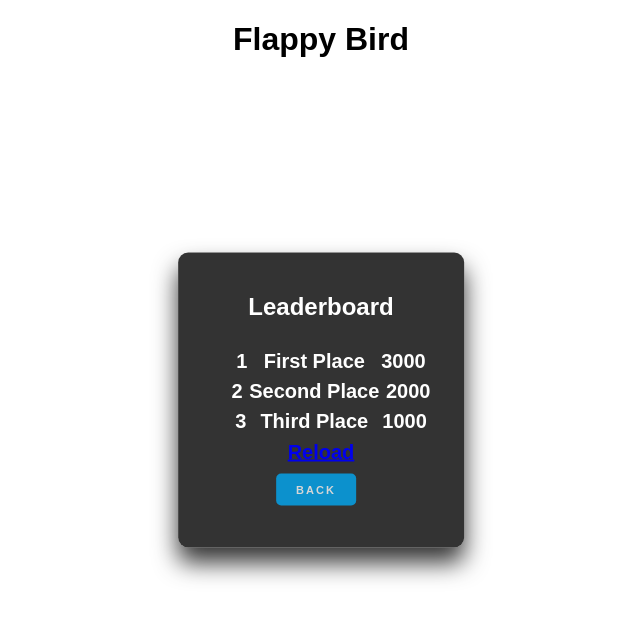
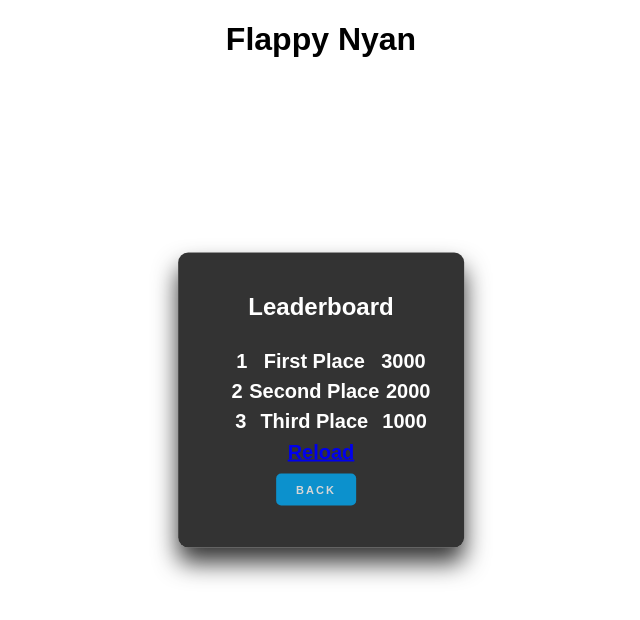
Before and after one commit to altriskaa/FlappyNyan, a plain HTML site: page leaderboard.html in a window 1280 px wide. Shown: the whole page, without its empty margins (319-959 px from the left). Drawn offline with Linux system fonts and the light colour scheme; no server answers.

Commit message:
Update leaderboard.html

```diff
--- a/leaderboard.html
+++ b/leaderboard.html
@@ -7,7 +7,7 @@
     <link rel="stylesheet" href="style.css">
 </head>
 <body>
-    <h1>Flappy Bird</h1>
+    <h1>Flappy Nyan</h1>
 
     <!-- Form Register -->
     <main class="box">
```
